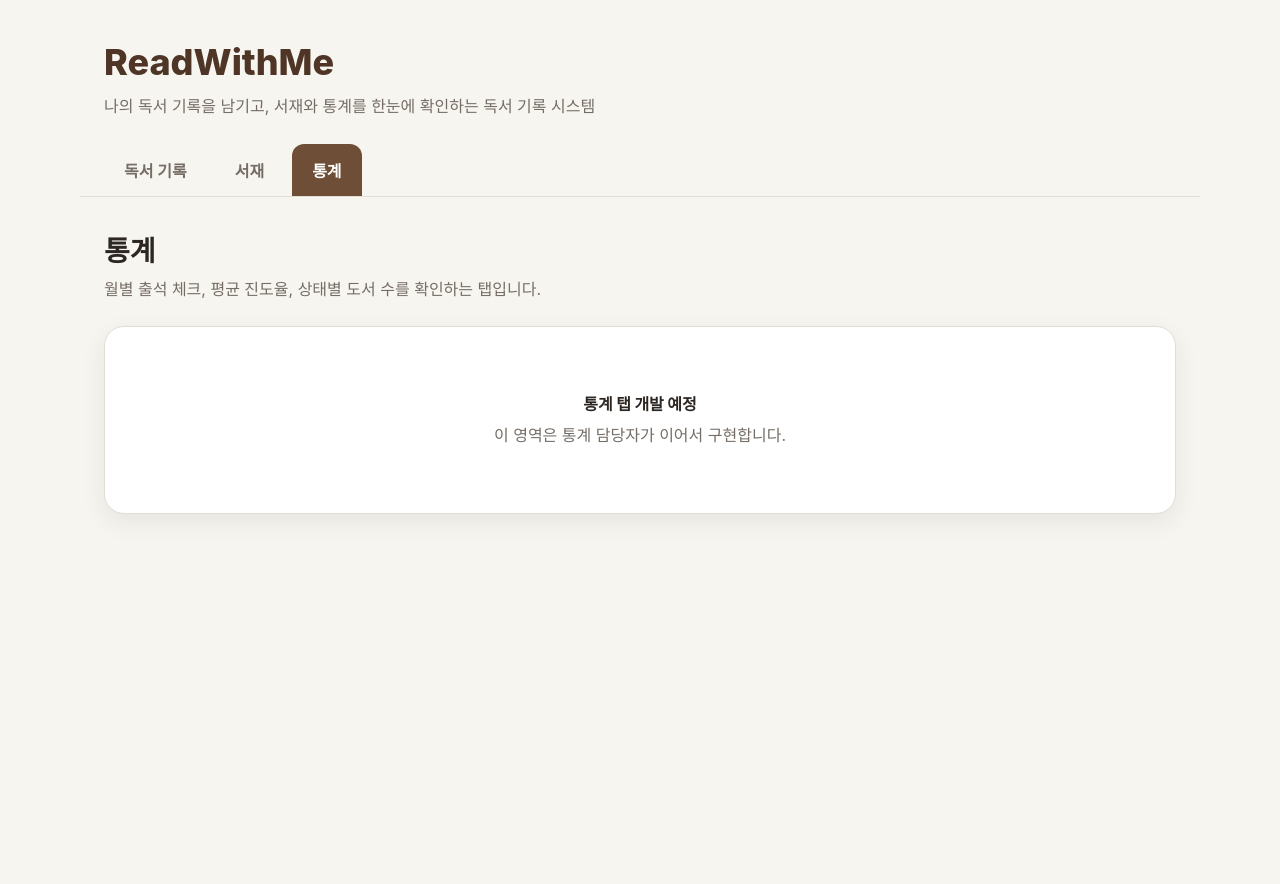
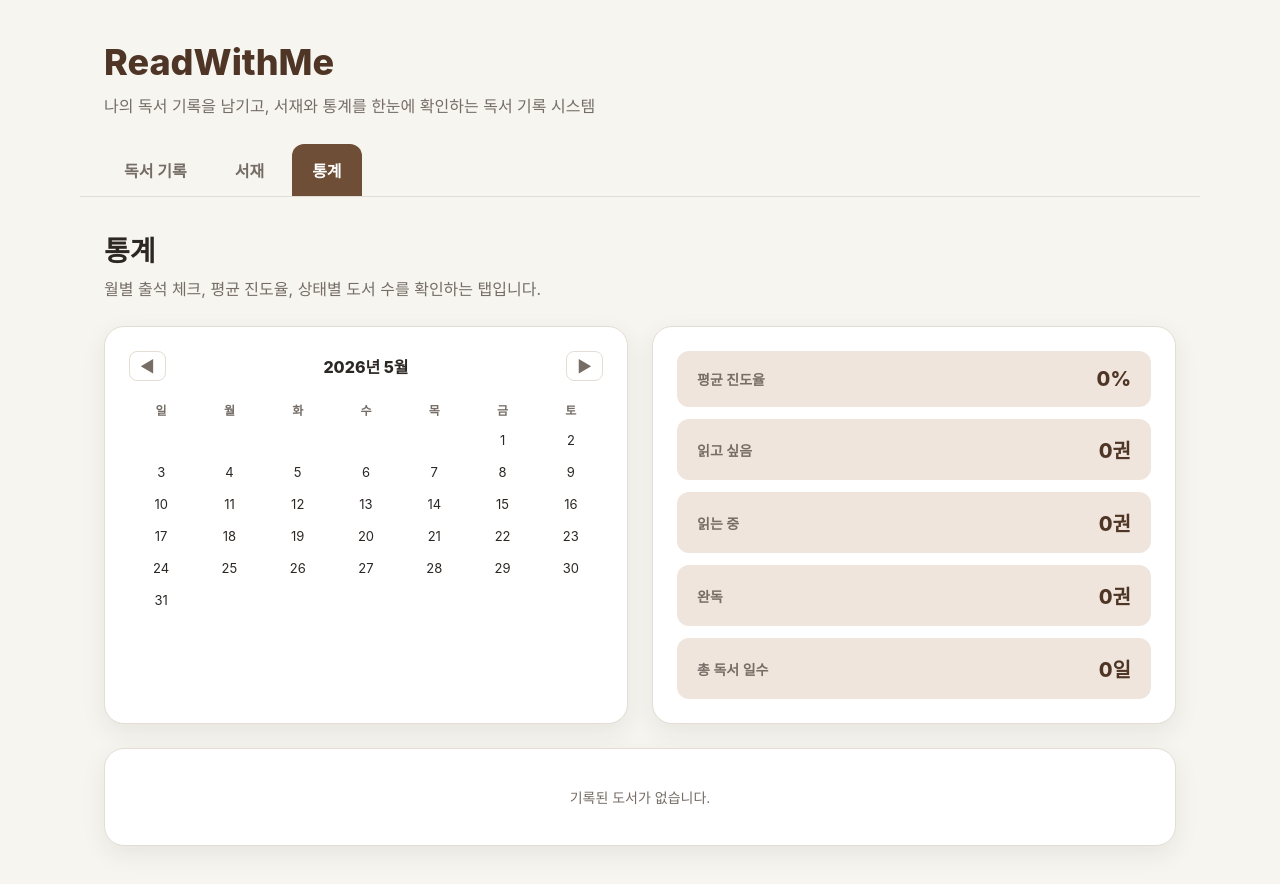
Before and after one commit to trytur/read-with-me, a React (Vite) app: page / in a window 1280 px wide. Both pictures are taken after a click on the button "통계". Shown: the top 884 px of the page. Before the commit the page ends 800 px from the top, so only its background shows below. Built offline with nearby package versions, Linux system fonts and the light colour scheme.

Commit message:
feat: StatisticsPage EmptyState 제거 및 컴포넌트 연결

```diff
--- a/src/pages/StatisticsPage.jsx
+++ b/src/pages/StatisticsPage.jsx
@@ -1,6 +1,13 @@
-import EmptyState from "../components/common/EmptyState";
+import useStatsData from "../hooks/useStatsData";
+import StatsSummary from "../components/stats/StatsSummary";
+import AttendanceCalendar from "../components/stats/AttendanceCalendar";
+import DonutChart from "../components/stats/DonutChart";
+import "../styles/stats.css";
 
 function StatisticsPage() {
+  const { averageProgress, statusCount, totalReadDays, allDateLogs } =
+    useStatsData();
+
   return (
     <section className="page-section">
       <div className="page-header">
@@ -12,11 +19,21 @@ function StatisticsPage() {
         </div>
       </div>
 
+      <div className="stats-grid">
+        <div className="card">
+          <AttendanceCalendar allDateLogs={allDateLogs} />
+        </div>
+        <div className="card">
+          <StatsSummary
+            averageProgress={averageProgress}
+            statusCount={statusCount}
+            totalReadDays={totalReadDays}
+          />
+        </div>
+      </div>
+
       <div className="card">
-        <EmptyState
-          title="통계 탭 개발 예정"
-          description="이 영역은 통계 담당자가 이어서 구현합니다."
-        />
+        <DonutChart statusCount={statusCount} />
       </div>
     </section>
   );
```
